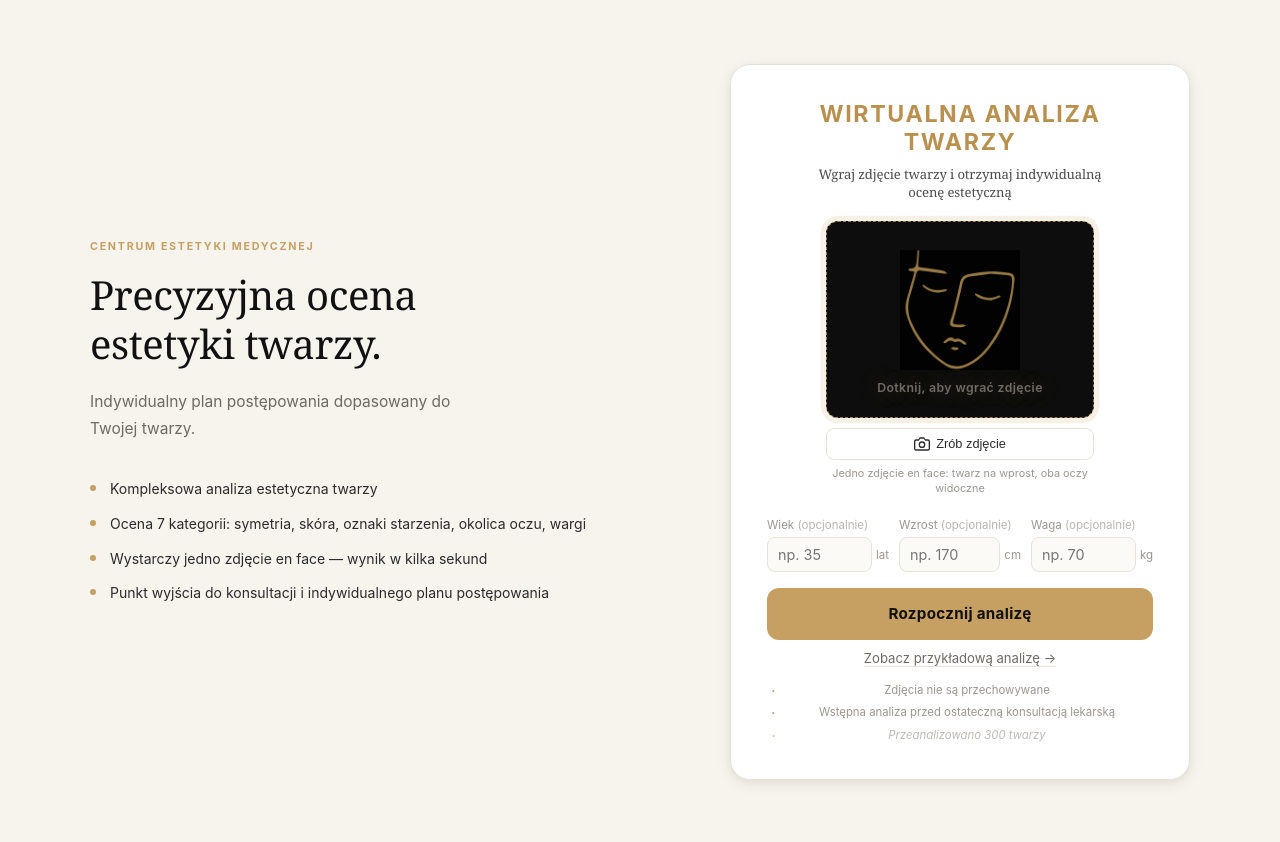
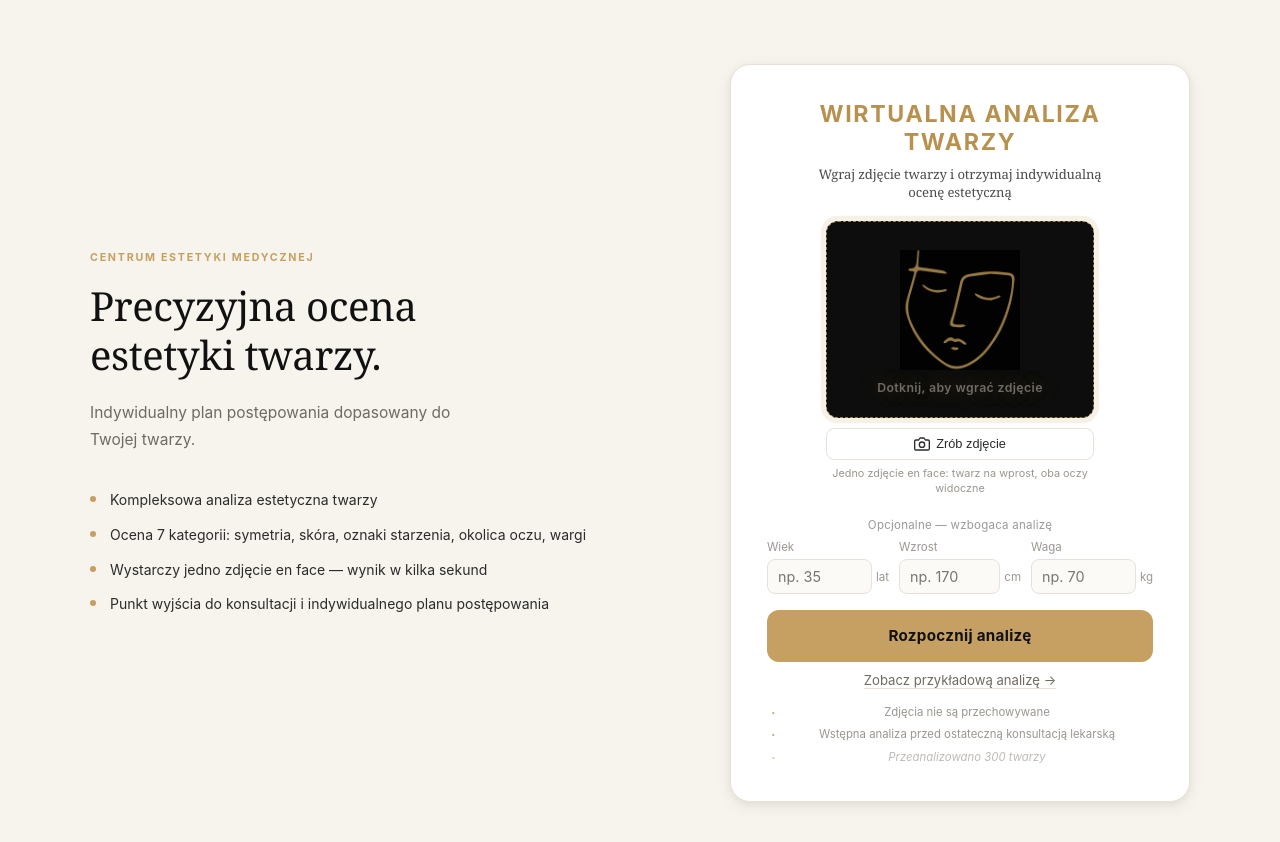
Before and after one commit to PiotrMD/face-analysis, a Flask app: page / in a window 1280 px wide. Shown: the part 87-929 px from the top of the page. Run offline with Flask 3, Linux system fonts and the light colour scheme; data that the repository does not hold is empty; some libraries are stand-ins or nearby versions.

Commit message:
Clean up bio inputs labels — single hint instead of per-field optional text
Replace individual "(opcjonalnie)" labels with one centered hint line
above the row so all three labels stay on one line and align evenly.

Co-Authored-By: Claude Sonnet 4.6 <noreply@anthropic.com>

```diff
--- a/static/style.css
+++ b/static/style.css
@@ -3774,6 +3774,13 @@ a.contact-row__value:hover { text-decoration: underline; }
 .bio-inputs {
     margin-bottom: 16px;
 }
+.bio-inputs__hint {
+    font-size: .72rem;
+    color: #999;
+    text-align: center;
+    margin: 0 0 8px;
+    letter-spacing: .02em;
+}
 .bio-inputs__row {
     display: flex;
     gap: 10px;
--- a/templates/home.html
+++ b/templates/home.html
@@ -104,23 +104,24 @@
                     <p id="formError" class="form-notice" style="display:none;"></p>
 
                     <div class="bio-inputs">
+                        <p class="bio-inputs__hint">{% if lang == 'en' %}Optional — enriches the analysis{% else %}Opcjonalne — wzbogaca analizę{% endif %}</p>
                         <div class="bio-inputs__row">
                             <div class="bio-input-item">
-                                <label class="age-input__label" for="user_age">{% if lang == 'en' %}Age{% else %}Wiek{% endif %} <span class="bio-optional">({% if lang == 'en' %}optional{% else %}opcjonalnie{% endif %})</span></label>
+                                <label class="age-input__label" for="user_age">{% if lang == 'en' %}Age{% else %}Wiek{% endif %}</label>
                                 <div class="bio-input__unit-wrap">
                                     <input class="age-input__field" type="number" id="user_age" name="user_age" min="18" max="99" placeholder="{% if lang == 'en' %}e.g. 35{% else %}np. 35{% endif %}">
                                     <span class="bio-unit">{% if lang == 'en' %}yr{% else %}lat{% endif %}</span>
                                 </div>
                             </div>
                             <div class="bio-input-item">
-                                <label class="age-input__label" for="user_height">{% if lang == 'en' %}Height{% else %}Wzrost{% endif %} <span class="bio-optional">({% if lang == 'en' %}optional{% else %}opcjonalnie{% endif %})</span></label>
+                                <label class="age-input__label" for="user_height">{% if lang == 'en' %}Height{% else %}Wzrost{% endif %}</label>
                                 <div class="bio-input__unit-wrap">
                                     <input class="age-input__field" type="number" id="user_height" name="user_height" min="140" max="220" placeholder="{% if lang == 'en' %}e.g. 170{% else %}np. 170{% endif %}">
                                     <span class="bio-unit">cm</span>
                                 </div>
                             </div>
                             <div class="bio-input-item">
-                                <label class="age-input__label" for="user_weight">{% if lang == 'en' %}Weight{% else %}Waga{% endif %} <span class="bio-optional">({% if lang == 'en' %}optional{% else %}opcjonalnie{% endif %})</span></label>
+                                <label class="age-input__label" for="user_weight">{% if lang == 'en' %}Weight{% else %}Waga{% endif %}</label>
                                 <div class="bio-input__unit-wrap">
                                     <input class="age-input__field" type="number" id="user_weight" name="user_weight" min="30" max="250" placeholder="{% if lang == 'en' %}e.g. 70{% else %}np. 70{% endif %}">
                                     <span class="bio-unit">kg</span>
```
